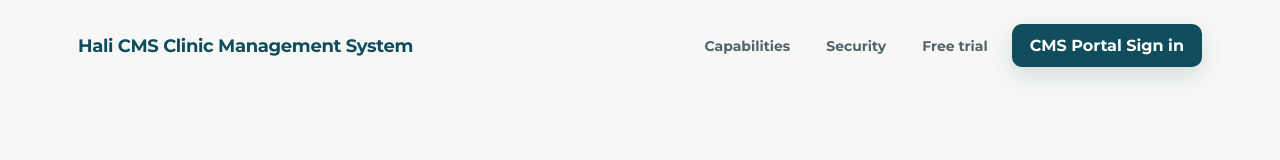
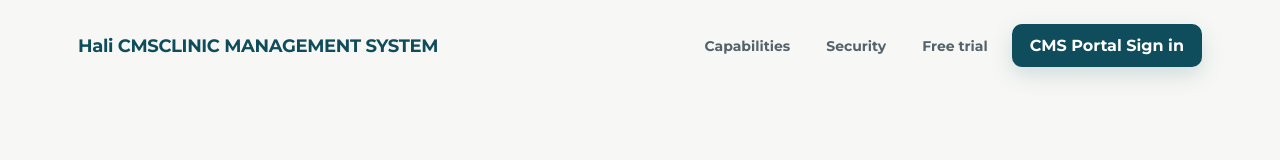
Before and after one commit to violetkimani77-ux/clinic-management-system, a Next.js app: page / in a window 1280 px wide. Shown: the top 160 px of the page. Built offline with nearby package versions, Linux system fonts and the light colour scheme.

Commit message:
style: refine Hali CMS brand lockup

```diff
--- a/app/page.tsx
+++ b/app/page.tsx
@@ -34,8 +34,9 @@ export default function HomePage() {
   return (
     <main className={styles.page}>
       <nav className={styles.nav} aria-label="Public navigation">
-        <Link href="/" className={styles.brand}>
-          Hali CMS <span>Clinic Management System</span>
+        <Link href="/" className={styles.brand} aria-label="Hali CMS — Clinic Management System">
+          <span className={styles.brandName}>Hali CMS</span>
+          <span className={styles.brandSubtitle}>CLINIC MANAGEMENT SYSTEM</span>
         </Link>
         <div className={styles.navActions}>
           <Link href="#capabilities" className={styles.navLink}>Capabilities</Link>
```
